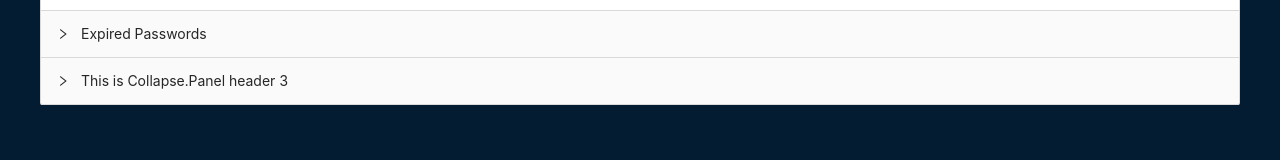
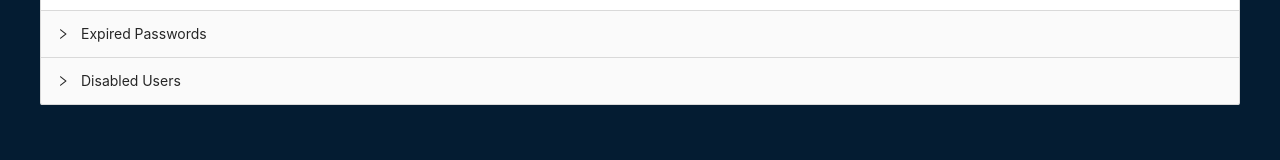
Before and after one commit to jmurph1924/sad-web, a React (Create React App) app: page /administrator in a window 1280 px wide. Shown: the part 234-394 px from the top of the page. Built offline with nearby package versions, Linux system fonts and the light colour scheme.

Commit message:
Added collapse name

```diff
--- a/src/components/Administrator/Administrator.js
+++ b/src/components/Administrator/Administrator.js
@@ -13,7 +13,7 @@ const Administrator = () => {
                     </Collapse.Panel>
                     <Collapse.Panel header="Expired Passwords" key="2">
                     </Collapse.Panel>
-                    <Collapse.Panel header="This is Collapse.Panel header 3" key="3">
+                    <Collapse.Panel header="Disabled Users" key="3">
                     </Collapse.Panel>
                 </Collapse>
             </Row>
```
